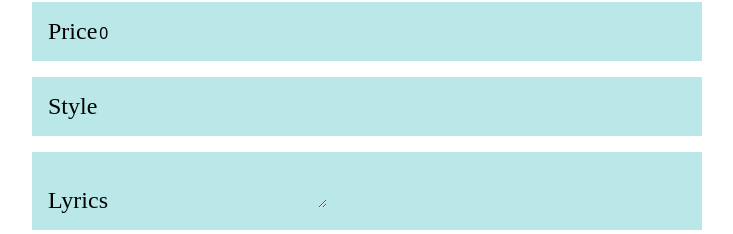
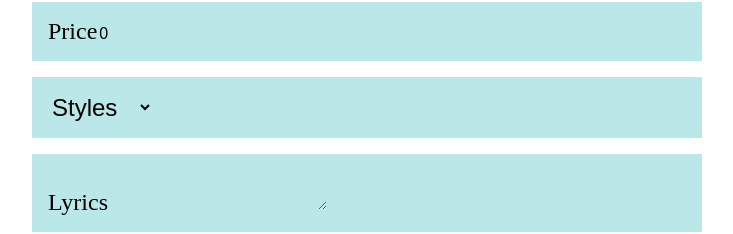
Before and after one commit to Tsikitsiky/hit-parade-react, a React app: page /add in a window 1280 px wide. Shown: the part 393-627 px from the top of the page, without its empty margins (273-1006 px from the left). Built offline with nearby package versions, Linux system fonts and the light colour scheme.

Commit message:
change the style input to be a select

```diff
--- a/pages/Add.js
+++ b/pages/Add.js
@@ -43,8 +43,16 @@ function Add() {
                 <label>Price
                     <input value={price} onChange={(e) => setPrice(e.target.value)} />
                 </label>
-                <label>Style
-                    <input value={style} onChange={(e) => setStyle(e.target.value)} />
+                <label>
+                    {/* <input value={style} onChange={(e) => setStyle(e.target.value.toLocaleLowerCase())} /> */}
+                    <select value={style} onChange={(e) => setStyle(e.target.value)}>
+                        <option value=''>Styles</option>
+                        <option value='salegy'>Salegy</option>
+                        <option value='rock'>Rock</option>
+                        <option value='folk'>Folk</option>
+                        <option value='reggea'>Reggae</option>
+                        <option value='r&b'>R&B</option>
+                    </select>
                 </label>
                 <label>Lyrics
                     <textarea value={lyrics} onChange={(e) => setLyrics(e.target.value)} />
--- a/pages/Style.js
+++ b/pages/Style.js
@@ -25,7 +25,12 @@ function Styles() {
                 <li>
                 <Link to='/styles/reggae'>
                         <button value='reggae' onClick={filtering}>Reggae</button>
-                    </Link>
+                </Link>
+                </li>
+                <li>
+                <Link to='/styles/r&b'>
+                        <button value='r&b' onClick={filtering}>R&B</button>
+                </Link>
                 </li>
             </ul>
         </div>
--- a/songs.js
+++ b/songs.js
@@ -7,7 +7,7 @@ export default [
         "downvotes": 0,
         "isFavourite": false,
         "price": 1000,
-        "style": "salegy",
+        "style": "folk",
         "lyrics": `Walking down 29th and Park
         I saw you in another's arms
         Only a month we've been apart
@@ -21,13 +21,29 @@ export default [
     {
         "id": 2,
         "artist": "Jaojoby",
-        "title": "Happier",
+        "title": "Tsy hirenireny",
         "upvotes": 0,
         "downvotes": 0,
         "isFavourite": false,
-        "price": 1000,
-        "style": "folk",
-        "lyrics": "Walking down 29th and Park"
+        "price": 1200,
+        "style": "salegy",
+        "lyrics": `Trapègny marandraigny
+        Tsendriky navy an-tragno
+        Trapègna aligny andra, efa lasa niboaka tragno
+        Ndè mitôha anigny,
+        Mihinagna an-tragnon'olo
+        Mba mangala viavy anao, hamelogno anao
+        Vaiavy tsara tèza, mahalala fômba
+        Vaiavy tsara jôro, ilay mavelon-tegna
+        Izy koa alègna an-tragno
+        Mahafahagna tokan-tragno ô!
+        Mangala Vaiavy anao è; hamelogno anao ô!
+        Mangala Vaiavy anao è! Mangala Vaiavy anao è; mba Mangala Vaiavy anao è
+        Hum! hum! hum
+        Vaivy tsara taiza
+        Vaiavy tsara joro
+        Vaiavy tsara toetry
+        Tsara manambady`
 
     }
 ]
--- a/style.css
+++ b/style.css
@@ -159,10 +159,14 @@ label {
     font-size: 1.5rem;
 }
 
-input, textarea {
+input, textarea, select {
     background-color: transparent;
     border: none;
     font-size: 1rem;
+}
+
+select {
+    font-size: 1.5rem;
 }
 
 form button {
```
Also changed, not shown: 4 other files (tests, documents, lock files or other folders).
